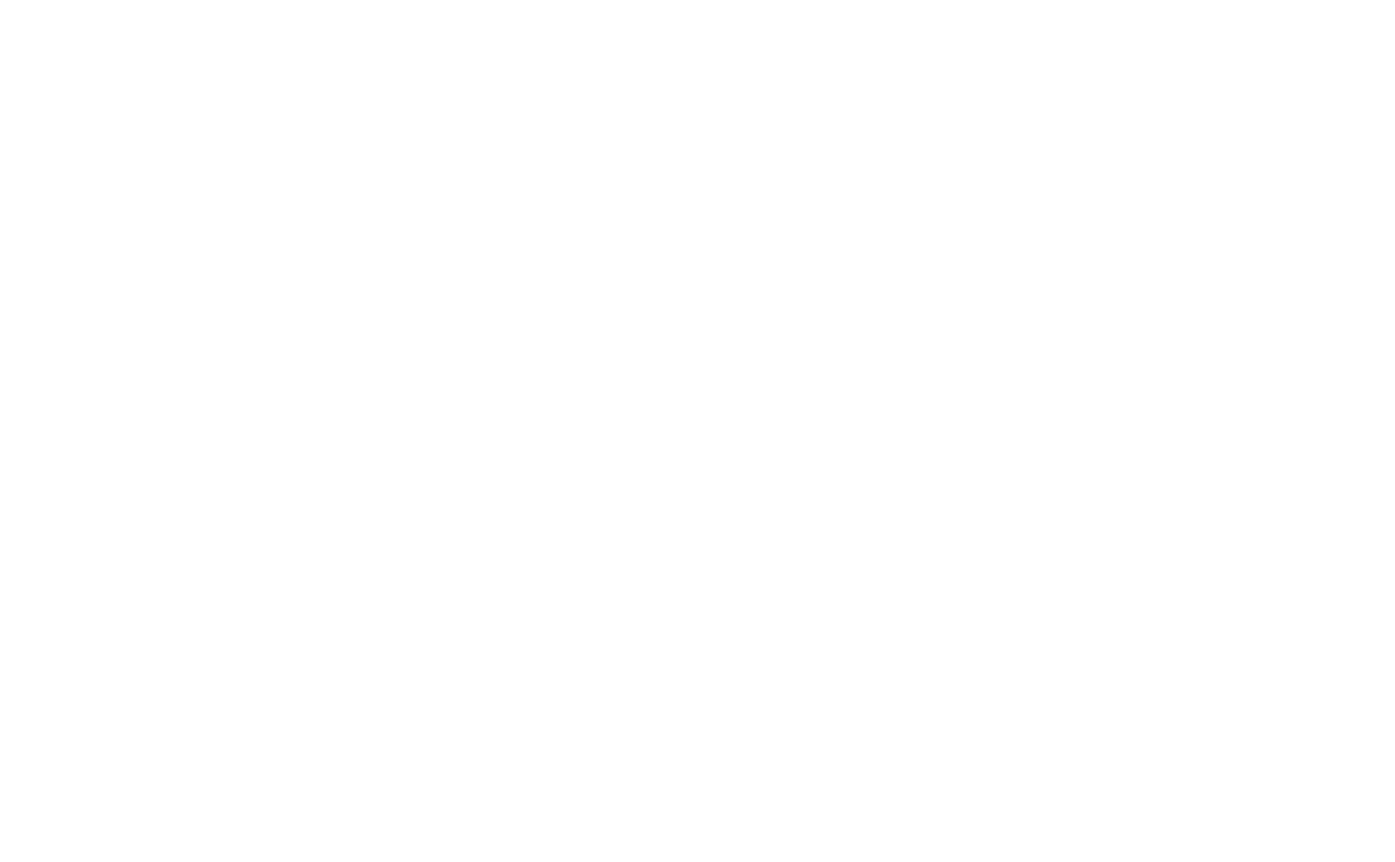
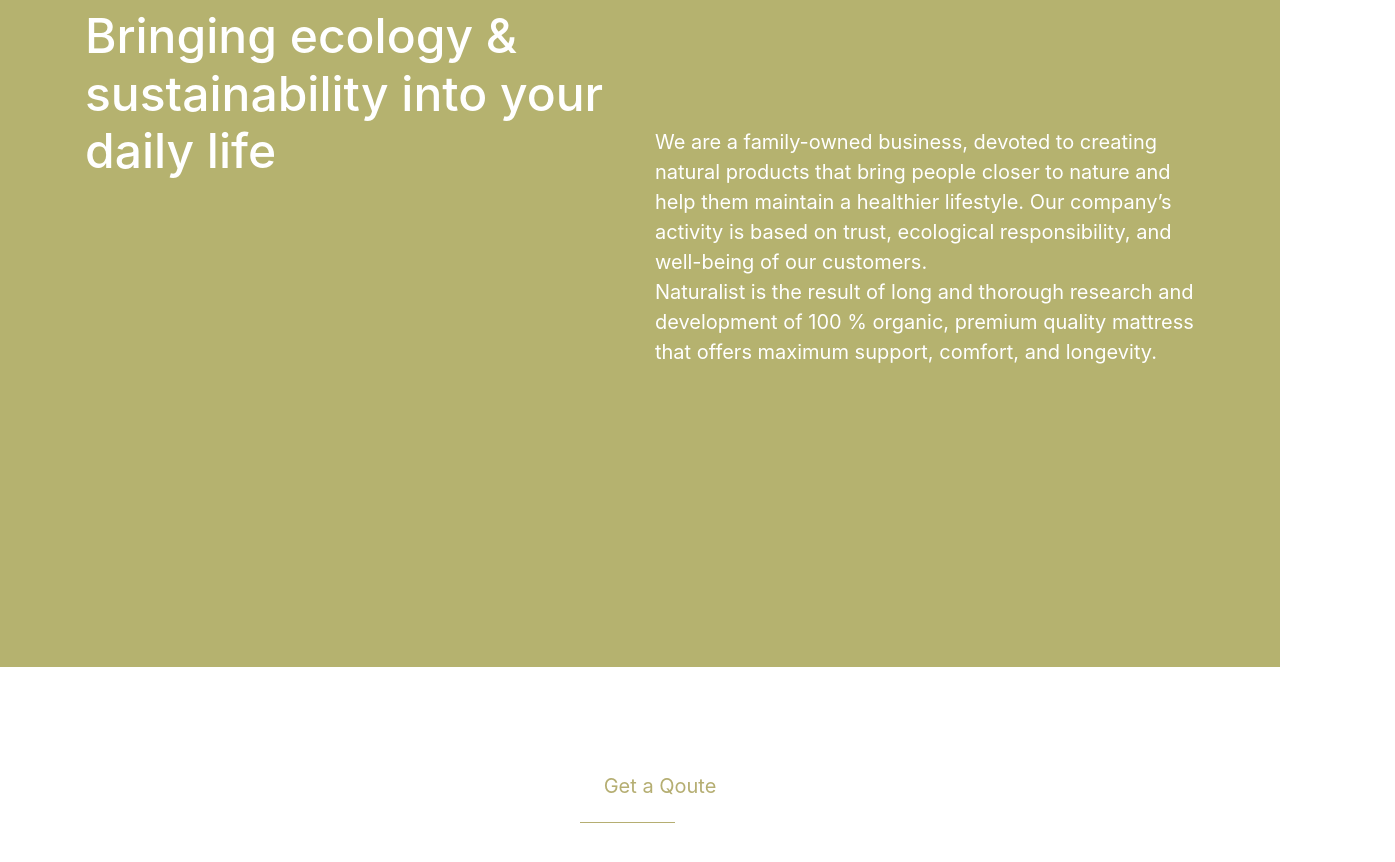
Before and after one commit to ieva1919/The-site-for-mattresses, a React (Create React App) app: page / in a window 1280 px wide. Shown: the part 1540-2402 px from the top of the page, 1395 px wide, since content can reach past the window. Before the commit the page ends 1327 px from the top, so only its background shows below. Built offline with nearby package versions, Linux system fonts and the light colour scheme.

Commit message:
add component Getaqoute, add component Description, change some styles

```diff
--- a/src/App.js
+++ b/src/App.js
@@ -3,6 +3,8 @@
 import Header from './Components/Header'
 import Heading from './Components/Heading'
 import OverlappingImages from './Components/OverlappingImages'
+import Description from './Components/Description'
+import Getaqoute from './Components/Getaqoute'
 
 function App() {
   return (
@@ -10,6 +12,8 @@
       <Header />
       <Heading />
       <OverlappingImages />
+      <Description />
+      <Getaqoute />
     </div>
   );
 }
--- /dev/null
+++ b/src/Components/Description.js
@@ -0,0 +1,28 @@
+import React from 'react'
+import './Description.scss'
+import Container from 'react-bootstrap/Container';
+import Row from 'react-bootstrap/Row';
+import Col from 'react-bootstrap/Col';
+
+function Description() {
+    return (
+        <div className="text">
+            <Container>
+                <Row>
+                    <Col sm={6}>
+                        <div className="text-heading">
+                            <h1>Bringing ecology & sustainability into your daily life</h1>
+                        </div>
+                    </Col>
+                    <Col sm={6}>
+                        <div className="text-description">
+                            <p>We are a family-owned business, devoted to creating natural products that bring people closer to nature and help them maintain a healthier lifestyle. Our company’s activity is based on trust, ecological responsibility, and well-being of our customers.<br />Naturalist is the result of long and thorough research and development of 100 % organic, premium quality mattress that offers maximum support, comfort, and longevity.</p>
+                        </div>
+                    </Col>
+                </Row>
+            </Container>
+        </div>
+    )
+}
+
+export default Description;
--- /dev/null
+++ b/src/Components/Description.scss
@@ -0,0 +1,25 @@
+.text {
+    background-color: #B5B26F;
+}
+
+
+.text-heading {
+    color: white;
+    margin: 180px 0;
+    text-align: left;
+
+    h1 {
+        font-size: 48px;
+    }
+}
+
+.text-description {
+    color: white;
+    margin: 300px 0;
+
+    p {
+        font-size: 20px;
+        text-align: left;
+    }
+
+}
--- /dev/null
+++ b/src/Components/Getaqoute.js
@@ -0,0 +1,27 @@
+import React from 'react'
+import './Getaqoute.scss'
+import Container from 'react-bootstrap/Container';
+import Row from 'react-bootstrap/Row';
+import Col from 'react-bootstrap/Col';
+
+function Getaqoute() {
+    return (
+        <Container>
+            <div className="getaqoute">
+                <Row>
+                    <Col sm={4}>
+                    </Col>
+                    <Col sm={4}>
+                        <ul className="getaqoute--text">
+                            <a href="#"><li>Get a Qoute</li></a>
+                        </ul>
+                    </Col>
+                    <Col sm={4}>
+                    </Col>
+                </Row>
+            </div>
+        </Container>
+    )
+}
+
+export default Getaqoute;
--- /dev/null
+++ b/src/Components/Getaqoute.scss
@@ -0,0 +1,42 @@
+.getaqoute--text {
+    margin: 80px 0;
+
+    a {
+        color: #B5AE72;
+        padding-left: 160px;
+        margin-right: 20px;
+        position: relative;
+
+        &:after {
+            content: '';
+            position: absolute;
+            bottom: 0px;
+            left: 0px;
+            display: block;
+            height: 1px;
+            width: 95px;
+            background: #B5AE72;
+            transition: 0.6s cubic-bezier(0.215, 0.61, 0.355, 1);
+        }
+
+        &:hover:after {
+            left: 20px;
+            width: 110px;
+
+        }
+
+        &:hover {
+            text-decoration: none;
+            color: #B5AE72;
+        }
+    }
+
+}
+
+ul {
+    list-style-type: none;
+
+    li {
+        font-size: 20px;
+    }
+}
--- a/src/Components/OverlappingImages.scss
+++ b/src/Components/OverlappingImages.scss
@@ -1,8 +1,5 @@
 .images1 {
 
-    img {
-        z-index: 2;
-    }
 }
 
 .images2 {
@@ -11,10 +8,11 @@
     img {
         width: 700px;
         height: 100%;
+        margin: 20px;
     }
 }
 
-@media screen and (max-width: 600px) {
+@media screen and (max-width: 700px) {
 
     .images2, .images1 {
 
@@ -24,3 +22,14 @@
         }
     }
   }
+
+  @media screen and (max-width: 400px) {
+
+    .images2, .images1 {
+
+        img {
+            width: 200px;
+            height: 100%;
+        }
+    }
+  }
```
